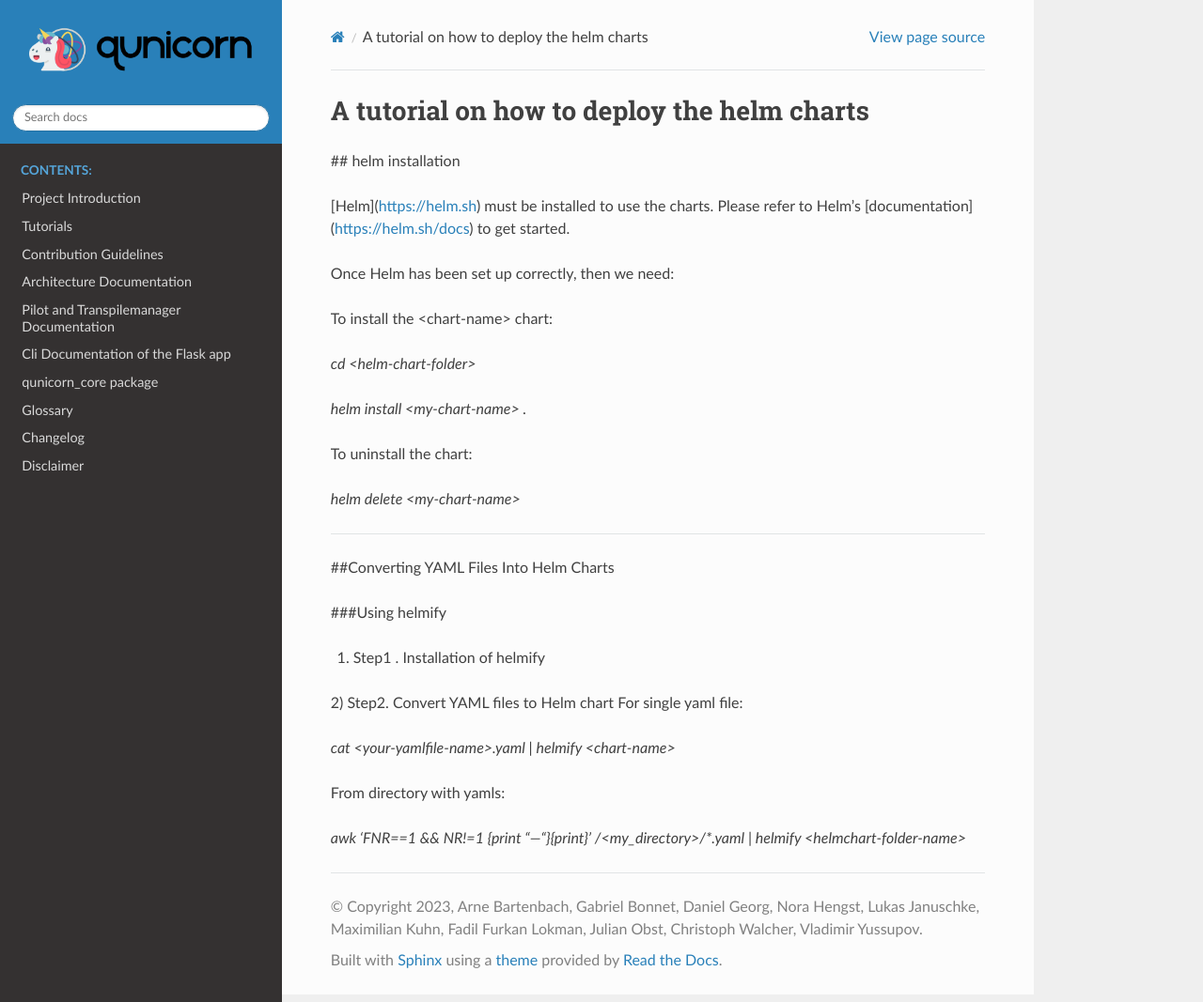
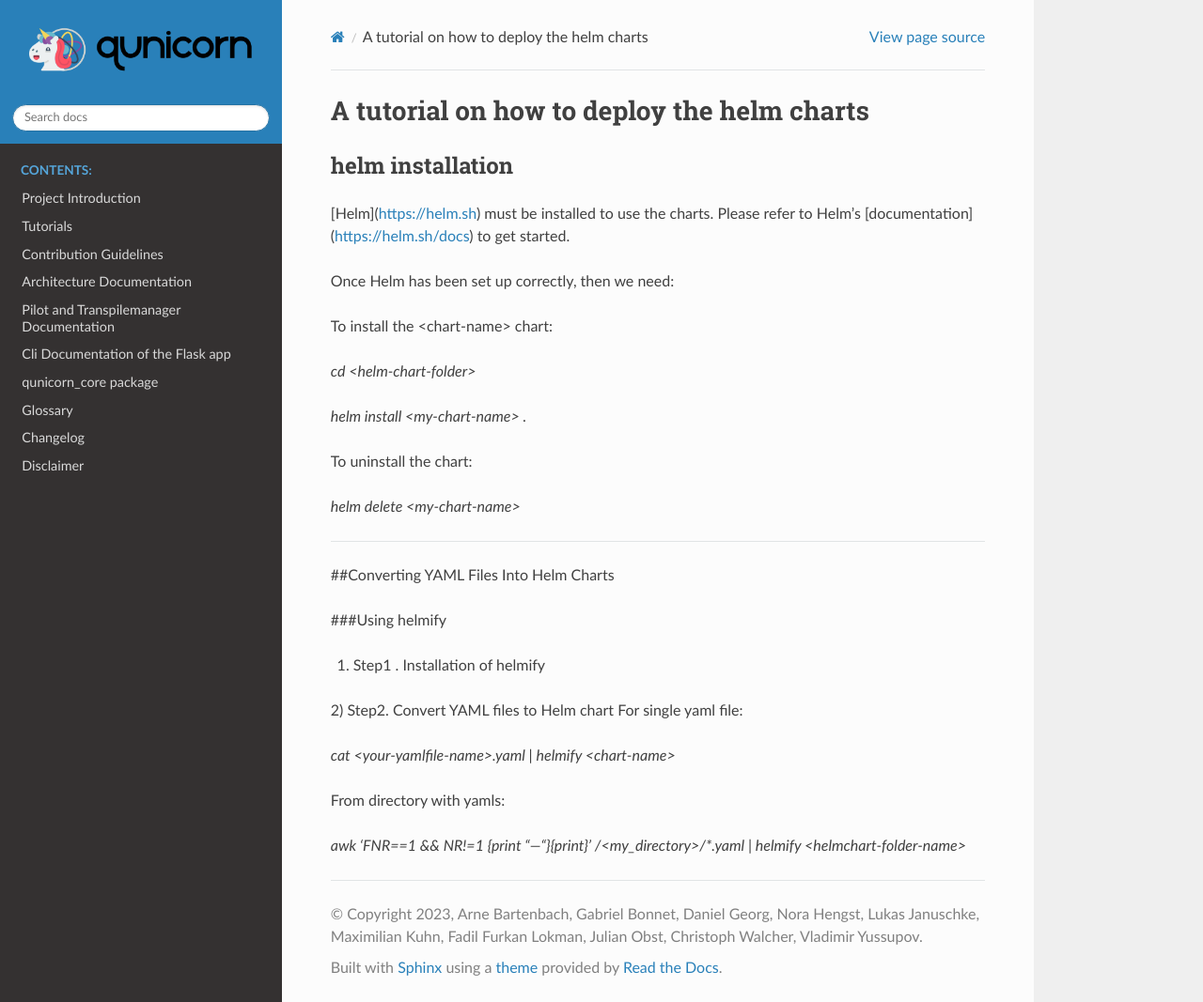
Before and after one commit to qunicorn/qunicorn-core, a Sphinx documentation site: the page built from docs/tutorials/helm_charts_deplyment.rst, in a window 1280 px wide and 1067 px high. Shown: the whole window at 94% size. Built offline with Sphinx 7.4.7 and the Read the Docs theme 2.0.0, drawn with Linux system fonts in a browser that asks for light colours; pages that are not in the unit, such as notebooks, are missing from menus.

```diff
--- a/docs/tutorials/helm_charts_deplyment.rst
+++ b/docs/tutorials/helm_charts_deplyment.rst
@@ -1,7 +1,8 @@
 A tutorial on how to deploy the helm charts
 =====================
 
-## helm installation
+helm installation
+#################
 
 [Helm](https://helm.sh) must be installed to use the charts.  Please refer to Helm's [documentation](https://helm.sh/docs) to get started.
 
```
